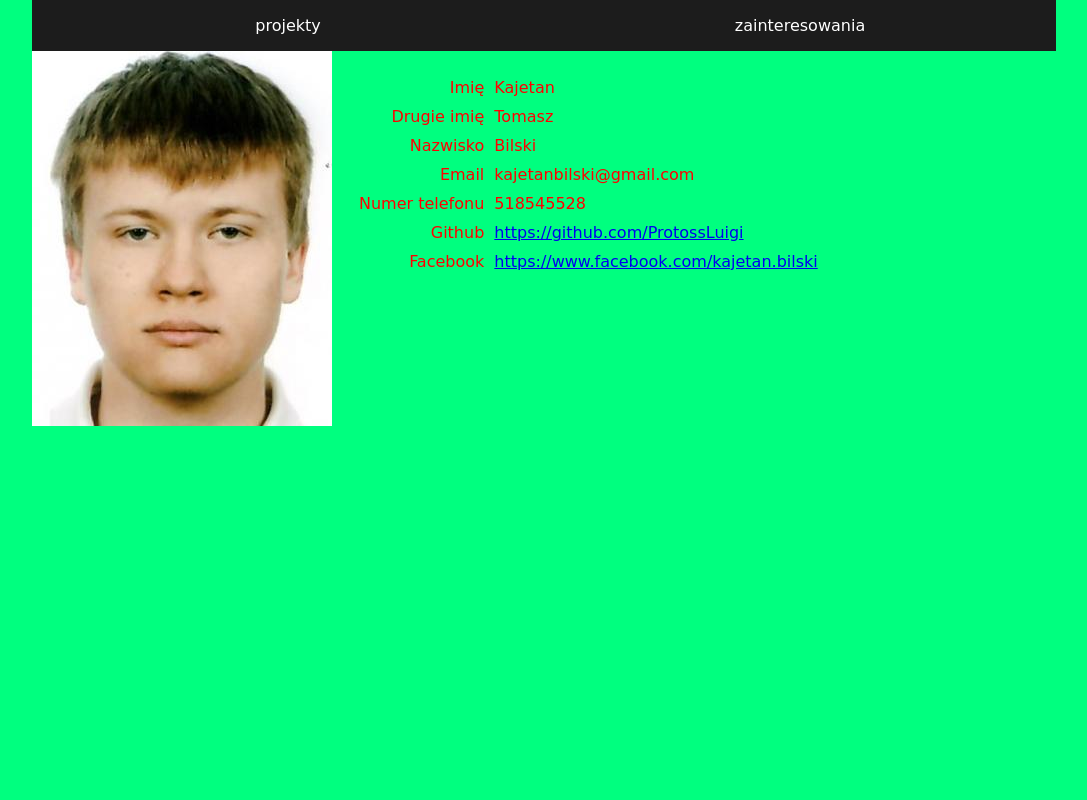
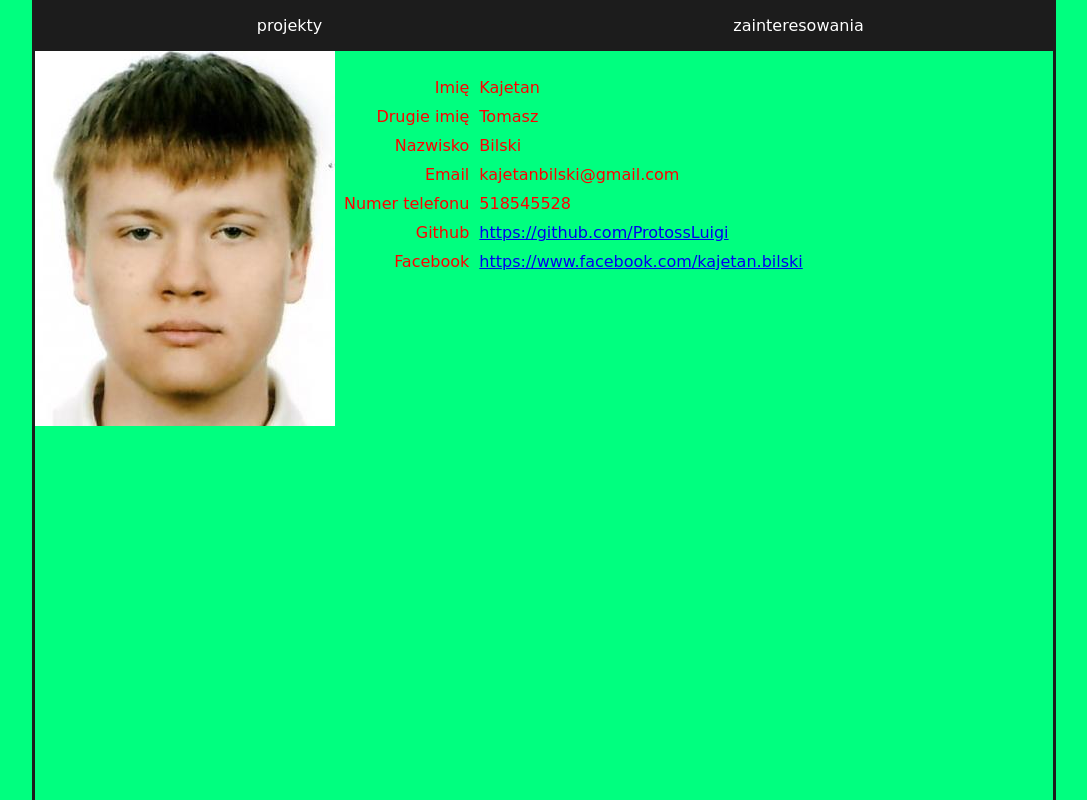
Before and after one commit to ProtossLuigi/studia, a PHP site: page /info.html in a window 1280 px wide. Shown: the whole page, without its empty margins (96-1183 px from the left). Run offline with PHP 8.4, Linux system fonts and the light colour scheme.

Commit message:
more www

```diff
--- a/www/lab1/info.html
+++ b/www/lab1/info.html
@@ -4,9 +4,10 @@
     <meta charset="UTF-8">
     <meta name="viewport" content="width=device-width, initial-scale=1.0">
     <link rel="stylesheet" href="style.css">
-    <title>Kajetan Bilski</title>
+    <title>Portfolio</title>
 </head>
 <body>
+<header></header>
 <nav>
     <ul>
         <li><a href="projects.html">projekty</a></li>
@@ -16,7 +17,7 @@
 <aside>
     <img src="indeks.jfif" alt="zdjęcie">
 </aside>
-<article>
+<article class="personal_info">
     <table class="info_table">
         <tr>
             <td style="text-align: right">Imię</td>
--- a/www/lab1/projects.html
+++ b/www/lab1/projects.html
@@ -4,7 +4,7 @@
     <meta charset="UTF-8">
     <meta name="viewport" content="width=device-width, initial-scale=1.0">
     <link rel="stylesheet" href="style.css">
-    <title>Kajetan Bilski</title>
+    <title>Portfolio</title>
 </head>
 <body>
 <nav>
--- a/www/lab1/style.css
+++ b/www/lab1/style.css
@@ -8,6 +8,7 @@ body {
     color: red;
     max-width: 1024px;
     margin: auto;
+    min-height: 100vh;
 }
 
 nav {
@@ -43,31 +44,58 @@ aside {
     width: 100%;
 }
 
-article {
-    width: 100%;
+aside > img {
+    display: block;
+    margin-left: auto;
+    margin-right: auto;
+}
+
+.personal_info {
+    width: auto;
     padding: 18px;
 }
 
 .info_table {
     border-spacing: 8px;
+    margin: 0 auto;
 }
 
 img {
     object-fit: contain;
 }
 
-@media only screen and (min-width: 600px) {
+.interest > img {
+    max-width: 30%;
+}
+
+@media only screen and (min-width: 800px) {
     nav > ul {
         display: flex;
     }
 
     aside {
+        width: auto;
         float: left;
+    }
+
+    article {
         width: auto;
     }
 
-    article {
+    .info_table {
         float: left;
-        width: auto;
+    }
+
+    .interest > img {
+        float: left;
     }
 }
+
+@media only screen and (min-width: 1024px) {
+    body {
+        border-style: solid;
+        border-color: #1c1c1c;
+        border-bottom: hidden;
+        border-top: hidden;
+    }
+}
```
Also changed, not shown: www/lab1/interests.html (+5 -7 lines), www/lab1/Ua2019_akad04-768x576.jpg (added).
